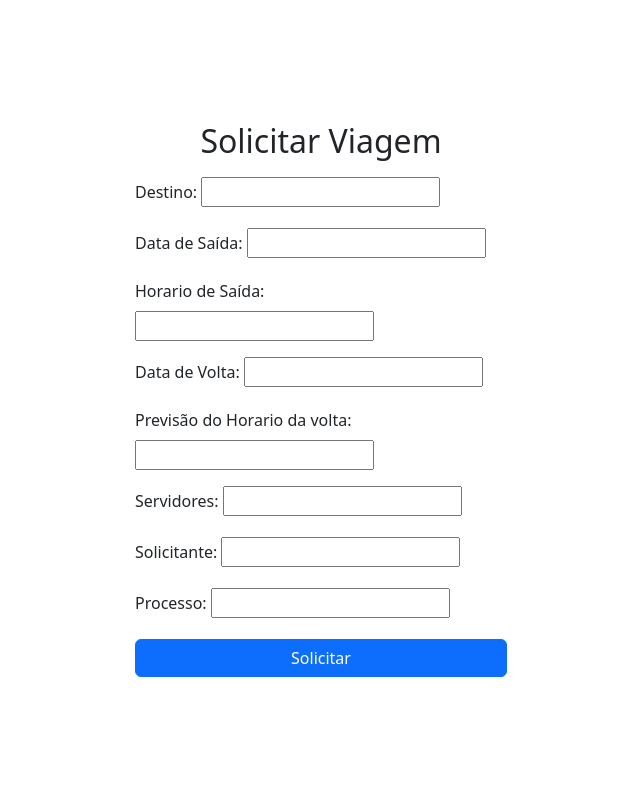
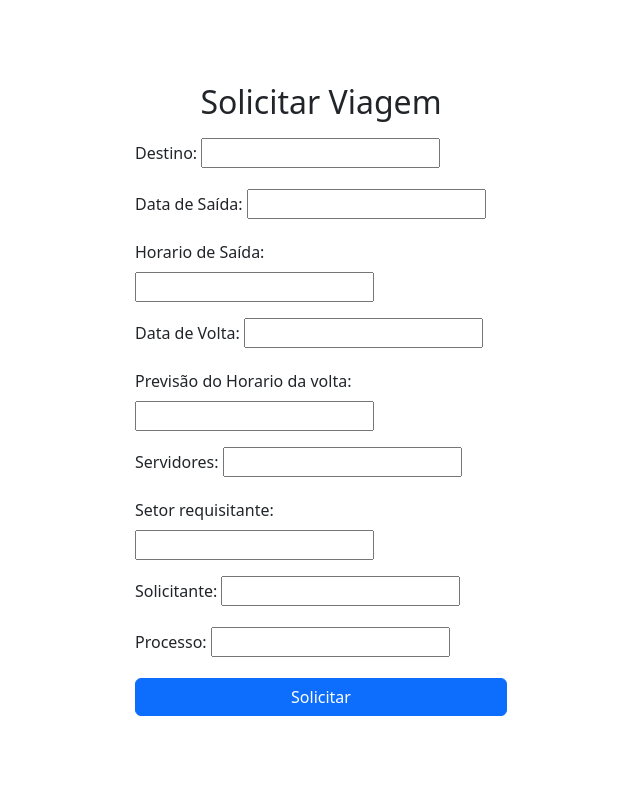
Before and after one commit to plmdsmatheus/Web-Semjidh-Viagens, a Django app: template semjidhapp/viagens/templates/viagens/solicitar_viagem.html in a window 1280 px wide. Shown: the part 144-944 px from the top of the page, without its empty margins (319-959 px from the left). Run offline with Django 5.2, Linux system fonts and the light colour scheme; the template is opened without the code that fills it, so the values that code supplies are empty, except form fields; tables that the repository leaves empty hold one stand-in row (values such as "Sample post"); form fields are guessed from the names that the template uses.

Commit message:
Feat: implemented "setor" model

```diff
--- a/semjidhapp/viagens/forms.py
+++ b/semjidhapp/viagens/forms.py
@@ -4,7 +4,7 @@ from .models import Viagem, Motorista
 class ViagemForm(forms.ModelForm):
     class Meta:
         model = Viagem
-        fields = ['destino', 'data_ida', 'horario_ida', 'data_volta', 'horario_volta', 'servidores', 'solicitante', 'processo']
+        fields = ['destino', 'data_ida', 'horario_ida', 'data_volta', 'horario_volta', 'servidores', 'setor', 'solicitante', 'processo']
         widgets = {
             'destino': forms.TextInput(attrs={
                 'placeholder': 'Digite para onde será a viagem',
@@ -35,6 +35,9 @@ class ViagemForm(forms.ModelForm):
                 'placeholder': 'Digite os nomes dos servidores separados por vírgula',
                 'class': 'form-control'
             }),
+            'setor': forms.Select(attrs={
+                'class': 'form-select'
+            })
             'solicitante': forms.TextInput(attrs={
                 'placeholder': 'Digite o nome do solicitante',
                 'class': 'form-control'
--- a/semjidhapp/viagens/templates/viagens/listar_viagens.html
+++ b/semjidhapp/viagens/templates/viagens/listar_viagens.html
@@ -8,7 +8,7 @@
         <ul class="list-group">
             {% for viagem in viagens %}
                 <li class="list-group-item bg-light text-dark mb-3">
-                    <h5>{{ viagem.destino }} - {{ viagem.data_ida }} -
+                    <h5>{{ viagem.destino }} - {{ viagem.data_ida }} - {{ viagem.setor }}
                         {% if viagem.status == 'Confirmada' or viagem.status == 'Atribuída' %}
                             <span class="badge bg-success">{{ viagem.status }}</span>
                         {% else %}
--- a/semjidhapp/viagens/templates/viagens/solicitar_viagem.html
+++ b/semjidhapp/viagens/templates/viagens/solicitar_viagem.html
@@ -107,6 +107,18 @@
                 </div>
 
                 <div class="mb-3">
+                    <label for="id_setor" class="form-label">Setor requisitante:</label>
+                    {{ form.setor }}
+                    {% if form.setor.errors %}
+                        <div class="text-danger">
+                            {% for error in form.setor.errors %}
+                                <p> {{ error }}</p>
+                            {% endfor %}
+                        </div>
+                    {% endif %}
+                </div>
+
+                <div class="mb-3">
                     <label for="id_solicitante" class="form-label">Solicitante:</label>
                     {{ form.solicitante }}
                     {% if form.solicitante.errors %}
--- a/semjidhapp/viagens/views.py
+++ b/semjidhapp/viagens/views.py
@@ -7,13 +7,10 @@ from django.core.mail import send_mail
 from django.conf import settings
 from django.http import HttpResponse
 import csv
-import datetime
 
 @login_required
 def listar_viagens(request):
-    hoje = datetime.date.today()
-    viagens = list(Viagem.objects.all())
-    viagens.sort(key=lambda v: abs((v.data_ida - hoje).days))
+    viagens = Viagem.objects.all().order_by('data_ida')
     for viagem in viagens:
         viagem.servidores_lista = viagem.servidores.split(',')
     return render(request, 'viagens/listar_viagens.html', {'viagens': viagens})
```
Also changed, not shown: semjidhapp/viagens/models.py (+25 -0 lines).
